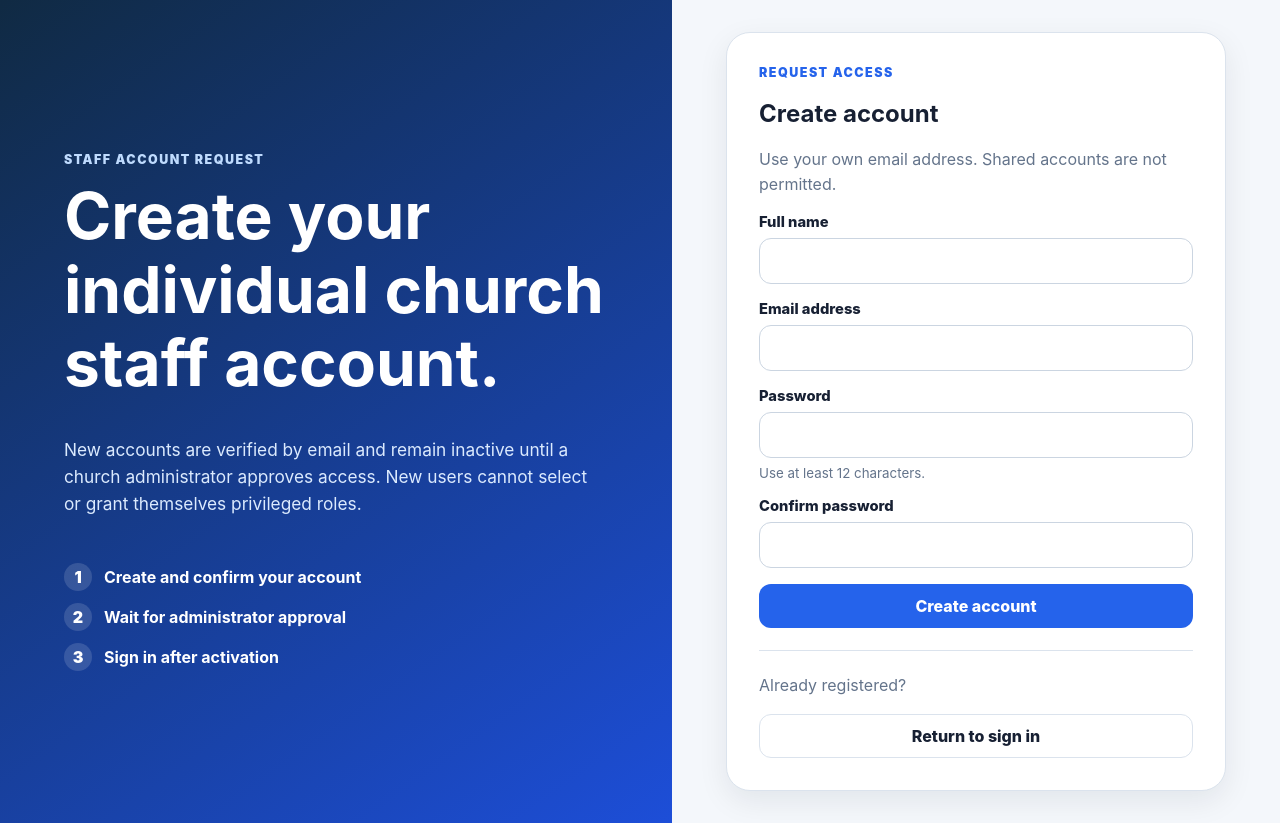
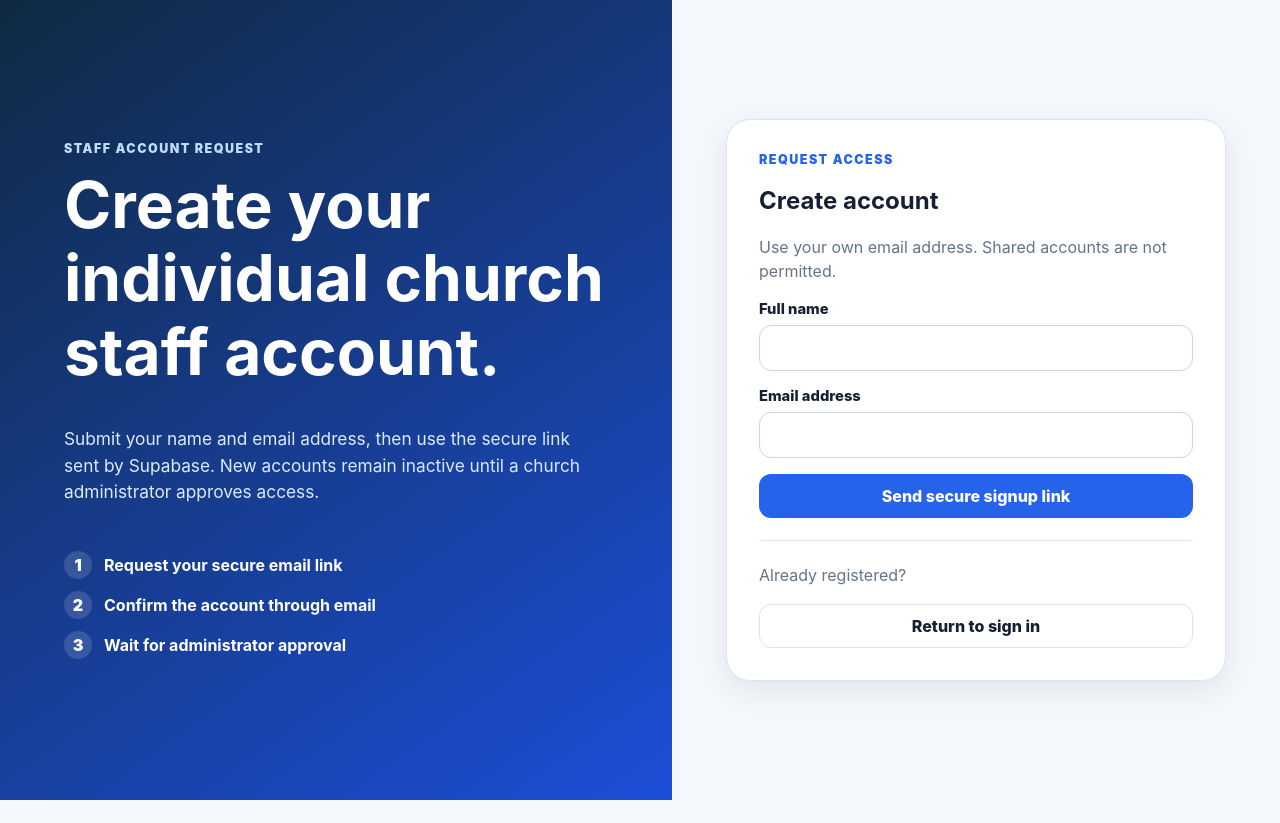
Before and after one commit to raliegh2/visitorcounter, a Next.js app: page /signup in a window 1280 px wide. After the commit the page ends 800 px from the top, so only its background shows below. Built offline with nearby package versions, Linux system fonts and the light colour scheme.

Commit message:
fix: complete self-registration with email link

```diff
--- a/app/(auth)/signup/page.tsx
+++ b/app/(auth)/signup/page.tsx
@@ -1,7 +1,7 @@
 import Link from "next/link";
 import { Notice } from "@/components/ui/Notice";
 import { SubmitButton } from "@/components/ui/SubmitButton";
-import { signupAction } from "./actions";
+import { requestStaffAccess } from "@/lib/self-registration";
 
 export const metadata = { title: "Request staff access" };
 
@@ -18,13 +18,13 @@ export default async function SignupPage({
         <div className="eyebrow" style={{ color: "#bfdbfe" }}>Staff account request</div>
         <h1>Create your individual church staff account.</h1>
         <p>
-          New accounts are verified by email and remain inactive until a church administrator
-          approves access. New users cannot select or grant themselves privileged roles.
+          Submit your name and email address, then use the secure link sent by Supabase.
+          New accounts remain inactive until a church administrator approves access.
         </p>
         <div className="login-points">
-          <div className="login-point"><span>1</span><strong>Create and confirm your account</strong></div>
-          <div className="login-point"><span>2</span><strong>Wait for administrator approval</strong></div>
-          <div className="login-point"><span>3</span><strong>Sign in after activation</strong></div>
+          <div className="login-point"><span>1</span><strong>Request your secure email link</strong></div>
+          <div className="login-point"><span>2</span><strong>Confirm the account through email</strong></div>
+          <div className="login-point"><span>3</span><strong>Wait for administrator approval</strong></div>
         </div>
       </section>
 
@@ -35,7 +35,7 @@ export default async function SignupPage({
           <p className="muted">Use your own email address. Shared accounts are not permitted.</p>
           <Notice message={params.error} kind="error" />
 
-          <form action={signupAction}>
+          <form action={requestStaffAccess}>
             <div className="field">
               <label htmlFor="displayName">Full name</label>
               <input id="displayName" name="displayName" autoComplete="name" minLength={2} maxLength={80} required />
@@ -45,17 +45,8 @@ export default async function SignupPage({
               <input id="email" name="email" type="email" autoComplete="email" maxLength={254} required />
             </div>
             <div className="field">
-              <label htmlFor="password">Password</label>
-              <input id="password" name="password" type="password" autoComplete="new-password" minLength={12} maxLength={128} required />
-              <small className="muted">Use at least 12 characters.</small>
-            </div>
-            <div className="field">
-              <label htmlFor="confirmPassword">Confirm password</label>
-              <input id="confirmPassword" name="confirmPassword" type="password" autoComplete="new-password" minLength={12} maxLength={128} required />
-            </div>
-            <div className="field">
-              <SubmitButton className="button button-primary button-full" pendingLabel="Creating account…">
-                Create account
+              <SubmitButton className="button button-primary button-full" pendingLabel="Sending secure link…">
+                Send secure signup link
               </SubmitButton>
             </div>
           </form>
```
